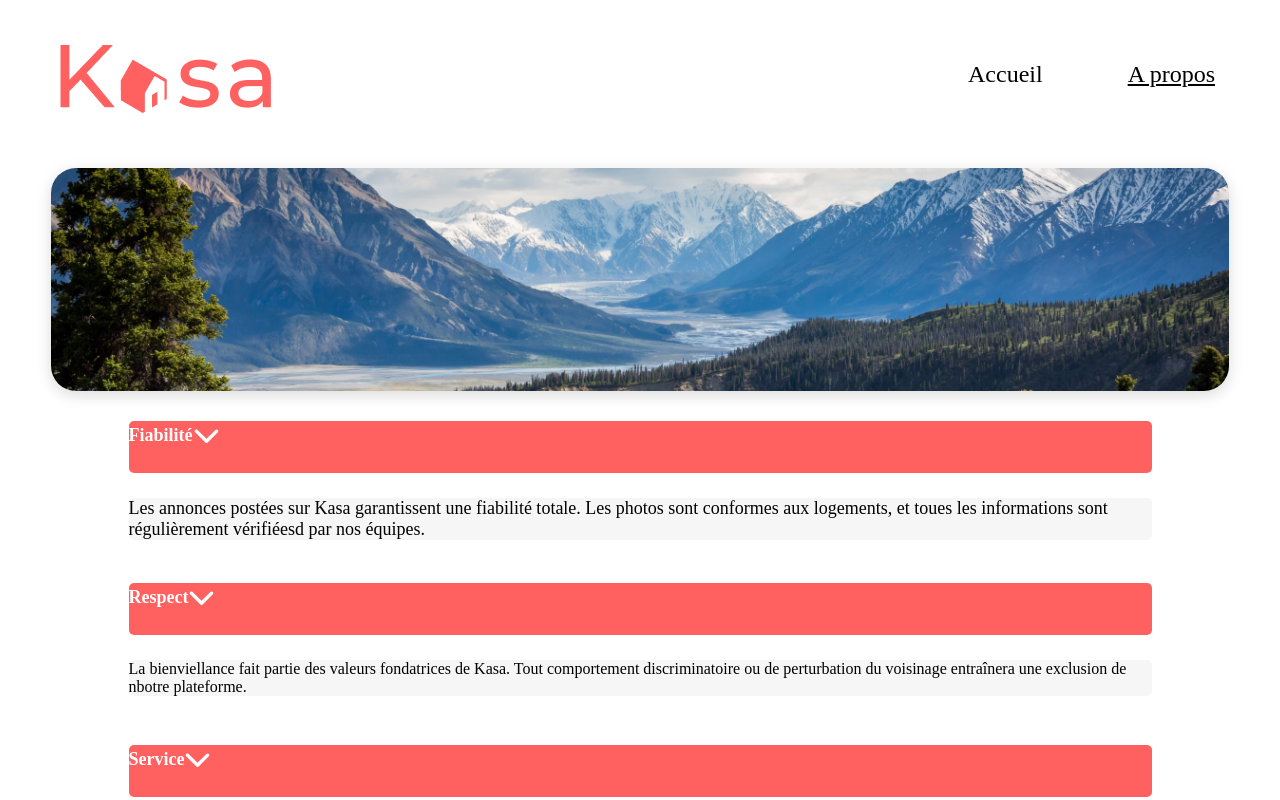
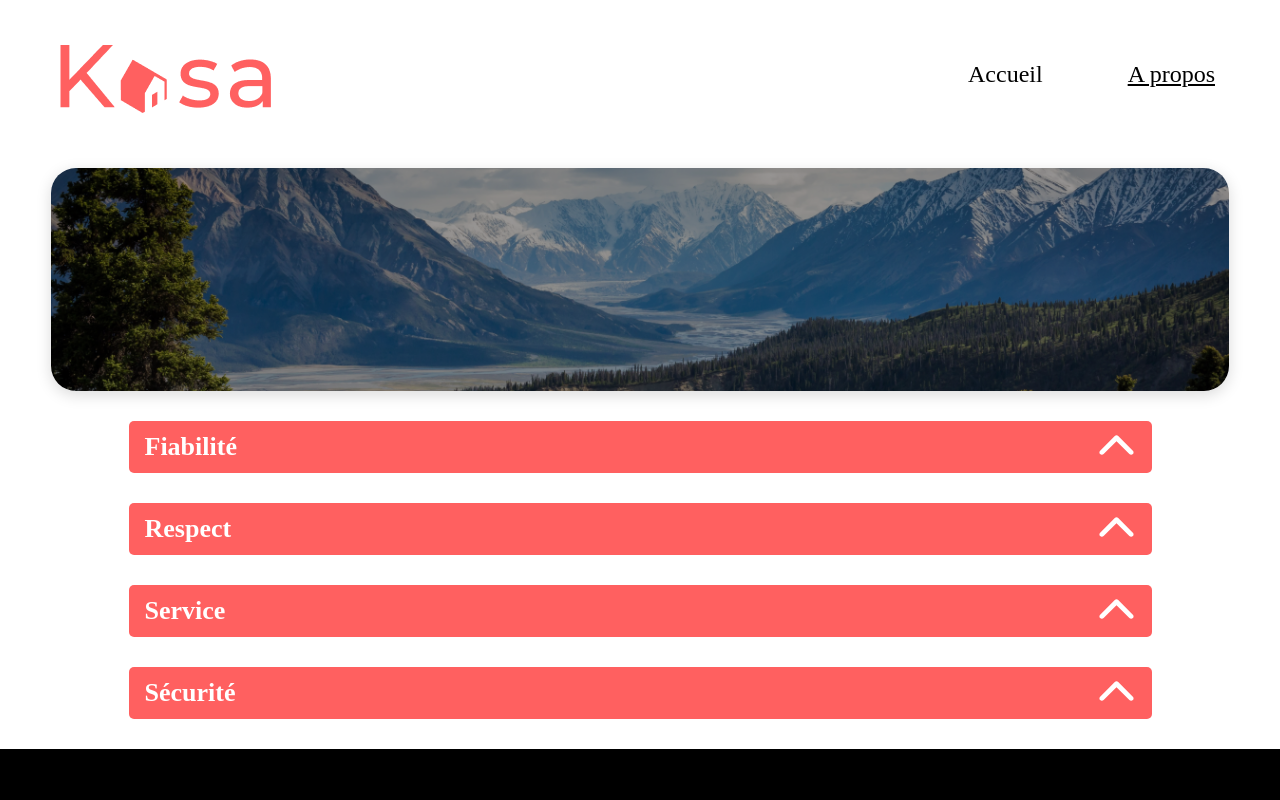
Before and after one commit to Johan-Tnt/Ternant_Johan_n_8_Creez_une_application_web_de_location_immobiliere_avec_React, a React (Vite) app in the folder latest/: page /about in a window 1280 px wide. Shown: the top 800 px of the page. Built offline with nearby package versions, Linux system fonts and the light colour scheme.

Commit message:
Added dark effect on home banner images, about and housing images in home. Created accordion buttons in about and in housing.

```diff
--- /dev/null
+++ b/latest/src/components/Accordion.jsx
@@ -0,0 +1,36 @@
+//Début code Johan
+/* eslint-disable react/prop-types */
+//Contient les accordéons (collapse) d'un "logement" et de "à propos"
+
+import { useState } from "react";
+
+//Contient les "icon" fontawesome imports
+import { FontAwesomeIcon } from "@fortawesome/react-fontawesome";
+import { faChevronUp } from "@fortawesome/free-solid-svg-icons";
+
+function Accordion({ title, content }) {
+  const [active, setActive] = useState(false);
+
+  const handleToogle = () => {
+    setActive(!active);
+  };
+  return (
+    <div className={`accordion ${active && "active"}`}>
+      <div className="accordion__title">
+        {title}
+        <span className="accordion__icon" onClick={handleToogle}>
+          <FontAwesomeIcon
+            icon={faChevronUp}
+            style={{ color: "white" }}
+            size="xl"
+          />
+        </span>
+      </div>
+      <div className="accordion__content">{content}</div>
+    </div>
+  );
+}
+
+export default Accordion;
+
+//Fin code Johan
--- a/latest/src/components/pages/About.jsx
+++ b/latest/src/components/pages/About.jsx
@@ -2,9 +2,7 @@
 //Début code Johan
 //Contient le menu "à propos"
 
-//Contient les "icon" fontawesome imports
-import { FontAwesomeIcon } from "@fortawesome/react-fontawesome";
-import { faChevronDown } from "@fortawesome/free-solid-svg-icons";
+import Accordion from "../Accordion";
 
 const About = () => {
   return (
@@ -13,72 +11,44 @@ const About = () => {
         <img src="../src/assets/img/ImgAbout.png" alt="Img About" />
       </div>
 
-      <div className="about_sheet">
-        <div className="about_btn">
-          <h2 className="about_title">
-            Fiabilité
-            <FontAwesomeIcon
-              icon={faChevronDown}
-              style={{ color: "white" }}
-              size="xl"
-            />
-          </h2>
-          <p className="about_content about_grey_banner">
-            Les annonces postées sur Kasa garantissent une fiabilité totale. Les
-            photos sont conformes aux logements, et toues les informations sont
-            régulièrement vérifiéesd par nos équipes.
-          </p>
+      <div className="about_sheet_2">
+        <div className="about_btn_2">
+          <Accordion
+            title="Fiabilité"
+            content="Les annonces postées sur Kasa garantissent une fiabilité totale. Les
+            photos sont conformes aux logements, et toutes les informations sont
+            régulièrement vérifiées par nos équipes."
+          />
         </div>
 
-        <div className="about_btn ">
-          <h2 className="about_title">
-            Respect
-            <FontAwesomeIcon
-              icon={faChevronDown}
-              style={{ color: "white" }}
-              size="xl"
-            />
-          </h2>
-          <p className="housing_content about_grey_banner">
-            La bienviellance fait partie des valeurs fondatrices de Kasa. Tout
+        <div className="about_btn_2">
+          <Accordion
+            title="Respect"
+            content="Contenu La bienviellance fait partie des valeurs fondatrices de Kasa. Tout
             comportement discriminatoire ou de perturbation du voisinage
-            entraînera une exclusion de nbotre plateforme.
-          </p>
+            entraînera une exclusion de notre plateforme."
+          />
         </div>
 
-        <div className="about_btn ">
-          <h2 className="about_title">
-            Service
-            <FontAwesomeIcon
-              icon={faChevronDown}
-              style={{ color: "white" }}
-              size="xl"
-            />
-          </h2>
-          <p className="housing_content about_grey_banner">
-            La bienviellance fait partie des valeurs fondatrices de Kasa. Tout
+        <div className="about_btn_2">
+          <Accordion
+            title="Service"
+            content=" La bienviellance fait partie des valeurs fondatrices de Kasa. Tout
             comportement discriminatoire ou de perturbation du voisinage
-            entraînera une exclusion de nbotre plateforme.
-          </p>
+            entraînera une exclusion de notre plateforme."
+          />
         </div>
 
-        <div className="about_btn ">
-          <h2 className="about_title">
-            Sécurité
-            <FontAwesomeIcon
-              icon={faChevronDown}
-              style={{ color: "white" }}
-              size="xl"
-            />
-          </h2>
-          <p className="housing_content about_grey_banner">
-            La sécurité est la priorité de Kasa. Aussi bien pour nos hôtes que
+        <div className="about_btn_2">
+          <Accordion
+            title="Sécurité"
+            content="La sécurité est la priorité de Kasa. Aussi bien pour nos hôtes que
             pour les voyageurs, chaque logements correspond aux critères de
             sécurité établis par nos services. En laissant une note aussi bien à
             l'hôte qu'au locataire, cela permet à nos équipes de vérifier que
             les standards sont bien respectés. Nous organisons également des
-            ateliers sur la sécurité domestique pour nos hôtes.
-          </p>
+            ateliers sur la sécurité domestique pour nos hôtes."
+          />
         </div>
       </div>
     </div>
--- a/latest/src/main.scss
+++ b/latest/src/main.scss
@@ -6,7 +6,8 @@
 @use "./sass/home";
 @use "./sass/thumb";
 @use "./sass/logement";
-@use "./sass/about";
+//@use "./sass/about";
 @use "./sass/footer";
+@use "./sass/accordion";
 
 //Fin code Johan
--- a/latest/src/sass/about.scss
+++ /dev/null
@@ -1,40 +0,0 @@
-//Début code Johan
-//Contient la mise en page "A propos"
-
-//Mise en page globale d'un logement
-.about_sheet {
-  margin-left: auto;
-  margin-right: auto;
-  //margin-left: 100px;
-  //margin-right: 60px;
-}
-
-//Mise en page "A propos"
-.about_content {
-  color: black;
-  font-size: 18px;
-  gap: 10px;
-  display: flex;
-}
-.about_title {
-  color: white;
-  font-size: 18px;
-}
-.about_grey_banner {
-  background-color: #f6f6f6;
-  border-radius: 5px;
-  margin-top: 50px;
-}
-
-//Boutons "A propos"
-.about_btn {
-  background-color: #ff6060;
-  border-radius: 5px;
-  max-width: 1023px;
-  height: 52px;
-  //text-wrap: balance;
-  margin-top: 30px;
-  margin-bottom: 110px;
-}
-
-//Fin code Johan
--- /dev/null
+++ b/latest/src/sass/accordion.scss
@@ -0,0 +1,86 @@
+//Début code Johan
+//Contient les accordéons (collapse) d'un "logement" et de "à propos"
+
+//Contient le fonctionnement des accordéons
+//Contient les icon
+.accordion__icon {
+  position: relative;
+}
+
+//Contient le titre des acordéons
+.accordion__title {
+  display: flex;
+  align-items: center;
+  justify-content: space-between;
+  padding: 1rem;
+  padding: 0 1rem;
+  font-size: 26px;
+  height: 52px;
+  font-weight: bold;
+}
+
+.active .accordion__title {
+  cursor: pointer;
+  background: #ff6060;
+  color: white;
+  border-radius: 5px;
+}
+
+.accordion__icon::before {
+  position: absolute;
+  content: "";
+  transform: rotate(90deg);
+  transition: all 0.2s;
+  //transform: rotate(90deg);
+}
+
+.active .accordion__icon::before {
+  transform: rotate(0deg);
+  opacity: 0;
+  /*transition-duration: 0.8s;
+  transition-property: transform;
+  transform: rotate(0deg);*/
+}
+
+//Contient le contenu des acordéons
+.accordion__content {
+  visibility: hidden;
+  height: 0;
+  opacity: 0;
+  overflow: hidden;
+  padding: 0 1rem;
+  transition: all 0.1s ease-in;
+  font-size: 20px;
+  background-color: #f6f6f6;
+  color: black;
+}
+
+.active .accordion__content {
+  visibility: visible;
+  height: auto;
+  opacity: 1;
+  overflow: visible;
+  padding-top: 1rem;
+  padding-bottom: 1rem;
+}
+
+//Boutons "A propos"
+.about_btn_2 {
+  background-color: #ff6060;
+  border-radius: 5px;
+  margin-top: 30px;
+  border: none;
+  cursor: pointer;
+  text-align: left;
+  max-width: 1023px;
+  color: white;
+  margin-left: 50px;
+  margin-right: 50px;
+}
+
+.about_sheet_2 {
+  margin-bottom: 30px;
+  margin-left: auto;
+  margin-right: auto;
+}
+//Fin code Johan
--- a/latest/src/sass/home.scss
+++ b/latest/src/sass/home.scss
@@ -39,6 +39,7 @@ body {
       height: 100%;
       object-fit: cover;
       border-radius: 25px;
+      filter: brightness(60%); //Pour assombrir une img
     }
     //Mise en page du titre de la bannière
     h1 {
--- a/latest/src/sass/logement.scss
+++ b/latest/src/sass/logement.scss
@@ -16,6 +16,7 @@
     color: #ff6060;
   }
 }
+
 //.layout_housing {
 //max-width: 1440px;
 // margin-left: auto;
@@ -26,7 +27,26 @@
 .layout_logement {
   margin-left: 100px;
   margin-right: 100px;
-  margin-bottom: 200px;
+  margin-bottom: 50px;
+}
+
+//Boutons "logement"
+.about_btn {
+  background-color: #ff6060;
+  border-radius: 5px;
+  margin-top: 30px;
+  border: none;
+  cursor: pointer;
+  text-align: left;
+  font-size: 18px;
+  color: white;
+  max-width: 582px;
+  text-wrap: balance;
+}
+.about_sheet {
+  margin-bottom: 30px;
+  margin-left: auto;
+  margin-right: auto;
 }
 
 //Mise en page du titre d'un "logement"
@@ -34,33 +54,15 @@
   color: #ff6060;
   font-size: 36px;
 }
+//Mise en page d'une' "location"
 .housing_sheet {
   color: black;
   font-size: 18px;
   gap: 10px;
   display: flex;
 }
-.housing_sheet_title {
-  color: white;
-  font-size: 18px;
-}
-.housing_banner {
-  background-color: #f6f6f6;
-  border-radius: 5px;
-}
 
-//Boutons d'un logement
-.layout_btn {
-  margin-top: 40px;
-}
-.housing_sheet_btn {
-  background-color: #ff6060;
-  border-radius: 5px;
-  max-width: 582px;
-  height: 52px;
-  text-wrap: balance;
-  margin-top: 30px;
-}
+//Tags d'un "logement"
 .tags_btn {
   color: white;
   font-size: 14px;
@@ -72,16 +74,6 @@
   margin-top: 30px;
   justify-content: center;
 }
-
-//Note d'un logement
-//.rate_housing {
-// position: absolute;
-//margin-left: 880px;
-//top: 2880px;
-//}
-
-//Flèches de Description et Equipements
-// arrow_direction{ margin-left 450px}
 
 //Nom du propriétaire
 .owner_name {
@@ -101,15 +93,16 @@
   justify-content: center;
 }
 
-//simulation des btn d'un logement
-.layout_equipments {
-  position: relative;
-  bottom: 80px;
-  top: 100px;
-  //margin-left: 650px;
-}
-//.layout_description {
-// margin-left: 0;
+//Note d'un logement
+//.rate_housing {
+// position: absolute;
+//margin-left: 880px;
+//top: 2880px;
+//}
+
+//Flèches de Description et Equipements
+// arrow_direction{
+// margin-left 450px
 //}
 
 //Fin code Johan
--- a/latest/src/sass/thumb.scss
+++ b/latest/src/sass/thumb.scss
@@ -3,7 +3,7 @@
 .thumb {
   max-width: 360px;
   height: 346px;
-  border: solid 2px #ff6060;
+  border: solid 2px transparent;
   cursor: pointer;
   position: relative;
   border-radius: 15px;
@@ -11,11 +11,13 @@
   margin-left: auto;
   margin-right: auto;
   margin-bottom: 50px;
+
   img {
     width: 100%;
     height: 100%;
     object-fit: cover;
     border-radius: 15px;
+    filter: brightness(55%); //Pour assombrir une img
   }
   //Mise en page du titre de chaque "img des logements"
   h3 {
@@ -29,13 +31,12 @@
     bottom: 0;
     color: white;
     font-size: 18px;
-    background-color: #ff6060;
     margin: 0;
     height: 20%;
     width: 100%;
     border-radius: 0 0 12px 12px;
     &:hover {
-      background-color: #ff6060;
+      background-color: black;
     }
   }
 }
```
Also changed, not shown: latest/src/components/Logement.jsx (+9 -29 lines).
